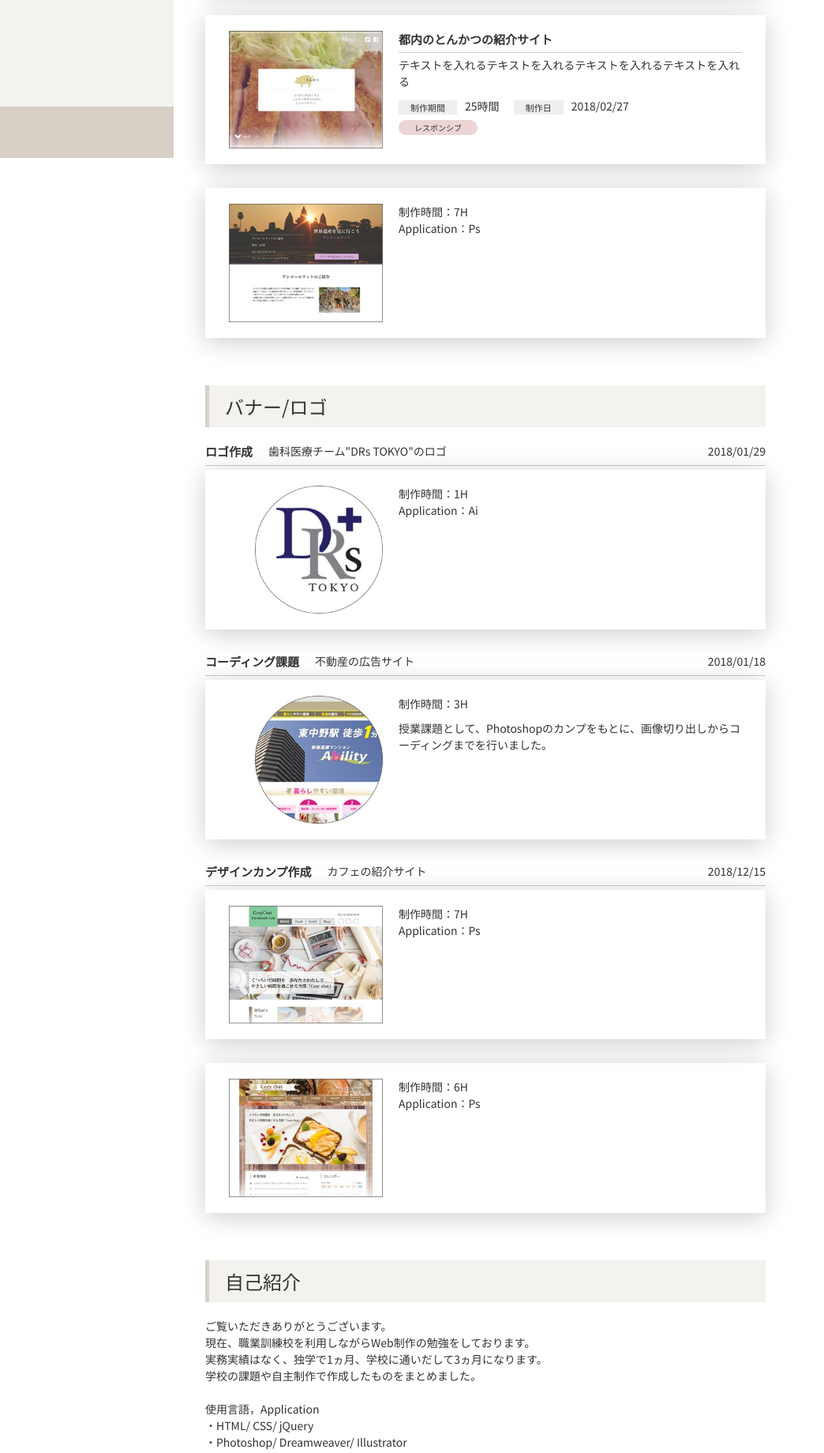
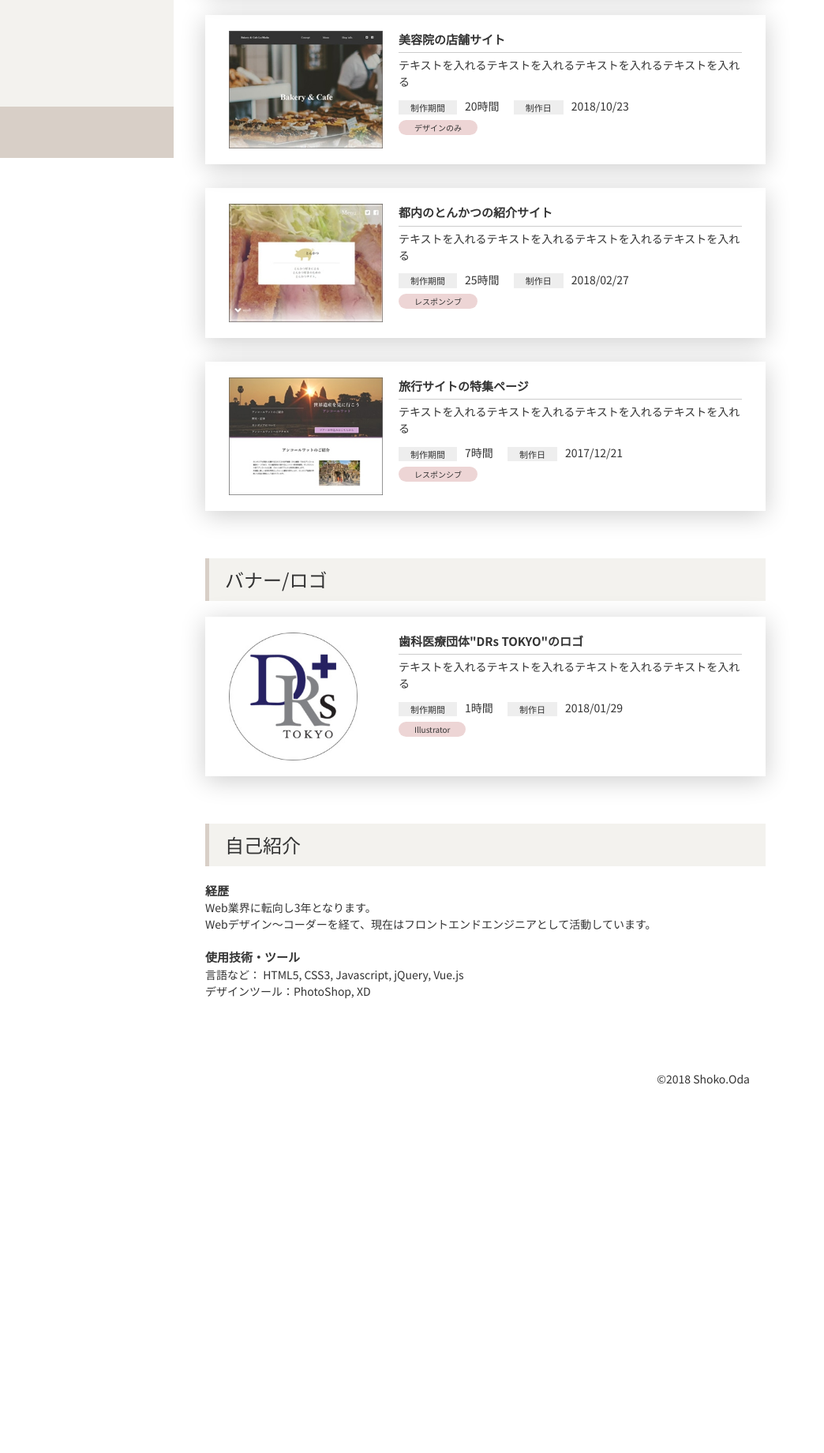
Before and after one commit to iiishokoiii/portfolio, a plain HTML site: page index.html in a window 1280 px wide. Shown: the part 600-2440 px from the top of the page at 79% size, without its empty margins (0-1044 px from the left). After the commit the page ends 2017 px from the top, so only its background shows below. Drawn offline with Linux system fonts and the light colour scheme; some packages are replaced by stand-ins of ours; a script that the page names is missing.

Commit message:
美容院サイトを追加、サムネイルのスタイルを調整

```diff
--- a/css/portfolio-style.css
+++ b/css/portfolio-style.css
@@ -247,10 +247,8 @@ p {
   position: relative;
 }
 .c-item__img--circle {
-  border-radius: 50%;
-  background-color: #fff;
   width: 25%;
-  margin-left: 5%;
+  margin-right: 5%;
 }
 .c-item__img img {
   max-width: 100%;
--- a/index.html
+++ b/index.html
@@ -90,11 +90,6 @@
       <section class="c-section u-clx" id="website">
         <h2 class="c-ttl-lv2">Webサイト</h2>
         <div class="c-item u-clx">
-          <!-- <div class="c-item-ttl u-clx">
-            <h3>所澤神明社</h3>
-            <p class="c-item-ttl__txt">所澤神明社のテストサイト</p>
-            <p class="c-item-ttl__date">2018/03/27</p>
-          </div> -->
           <div class="c-item__content u-clx">
             <p class="c-item__img">
               <a
@@ -126,7 +121,7 @@
           <div class="c-item__content u-clx">
             <p class="c-item__img">
               <a
-                href="https://o-d-a-web.com/portfolio/bakerycafe/l"
+                href="https://o-d-a-web.com/portfolio/bakerycafe/"
                 target="_blank"
                 ><img
                   src="./portfoliopages/img/thum-bakerycafe.jpg"
@@ -145,6 +140,33 @@
               </p>
               <p class="u-mt5">
                 <span class="c-item__tag">レスポンシブ</span>
+              </p>
+            </div>
+          </div>
+        </div>
+
+        <div class="c-item u-clx">
+          <div class="c-item__content u-clx">
+            <p class="c-item__img">
+              <a
+                href="https://o-d-a-web.com/portfolio/mock/hairsalon1.html"
+                ><img
+                  src="./portfoliopages/img/thum-bakerycafe.jpg"
+                  alt="美容室"
+                /><span class="img-hover">view<br />more</span></a
+              >
+            </p>
+            <div class="c-item__txtarea">
+              <h3 class="c-item-ttl">美容院の店舗サイト</h3>
+              <p class="u-mb10">
+                テキストを入れるテキストを入れるテキストを入れるテキストを入れる
+              </p>
+              <p>
+                <span class="c-item__chip">制作期間</span><span class="u-mr15">20時間</span>
+                <span class="c-item__chip">制作日</span>2018/10/23</<span>
+              </p>
+              <p class="u-mt5">
+                <span class="c-item__tag">デザインのみ</span>
               </p>
             </div>
           </div>
@@ -177,11 +199,6 @@
         </div>
 
         <div class="c-item u-clx">
-          <!-- <div class="c-item-ttl u-clx">
-            <h3>アンコールワット</h3>
-            <p class="c-item-ttl__txt">旅行サイトの特集ページ</p>
-            <p class="c-item-ttl__date">2018/12/21</p>
-          </div> -->
           <div class="c-item__content u-clx">
             <p class="c-item__img">
               <a href="https://o-d-a-web.com/angkor-wat/" target="_blank"
@@ -192,8 +209,17 @@
               >
             </p>
             <div class="c-item__txtarea">
-              <p>制作時間：7H</p>
-              <p>Application：Ps</p>
+              <h3 class="c-item-ttl">旅行サイトの特集ページ</h3>
+              <p class="u-mb10">
+                テキストを入れるテキストを入れるテキストを入れるテキストを入れる
+              </p>
+              <p>
+                <span class="c-item__chip">制作期間</span><span class="u-mr15">7時間</span>
+                <span class="c-item__chip">制作日</span>2017/12/21</<span>
+              </p>
+              <p class="u-mt5">
+                <span class="c-item__tag">レスポンシブ</span>
+              </p>
             </div>
           </div>
         </div>
@@ -202,11 +228,6 @@
       <section class="u-clx c-section" id="others">
         <h2 class="c-ttl-lv2">バナー/ロゴ</h2>
         <div class="c-item u-clx">
-          <div class="c-item-ttl u-clx">
-            <h3>ロゴ作成</h3>
-            <p class="c-item-ttl__txt">歯科医療チーム"DRs TOKYO"のロゴ</p>
-            <p class="c-item-ttl__date">2018/01/29</p>
-          </div>
           <div class="c-item__content u-clx">
             <p class="c-item__img c-item__img--circle">
               <img
@@ -215,68 +236,17 @@
               /><span class="img-hover">view<br />more</span>
             </p>
             <div class="c-item__txtarea">
-              <p>制作時間：1H</p>
-              <p>Application：Ai</p>
-            </div>
-          </div>
-        </div>
-
-        <div class="c-item u-clx">
-          <div class="c-item-ttl u-clx">
-            <h3>コーディング課題</h3>
-            <p class="c-item-ttl__txt">不動産の広告サイト</p>
-            <p class="c-item-ttl__date">2018/01/18</p>
-          </div>
-          <div class="c-item__content u-clx">
-            <p class="c-item__img c-item__img--circle">
-              <a href="https://o-d-a-web.com/ability5/" target="_blank"
-                ><img
-                  src="./portfoliopages/img/thum-circle-ablity5.jpg"
-                  alt="ability5"
-                /><span class="img-hover">view<br />more</span></a
-              >
-            </p>
-            <div class="c-item__txtarea">
-              <p>制作時間：3H</p>
-              <p class="u-mt10">
-                授業課題として、Photoshopのカンプをもとに、画像切り出しからコーディングまでを行いました。
+              <h3 class="c-item-ttl">歯科医療団体"DRs TOKYO"のロゴ</h3>
+              <p class="u-mb10">
+                テキストを入れるテキストを入れるテキストを入れるテキストを入れる
               </p>
-            </div>
-          </div>
-        </div>
-
-        <div class="c-item u-clx">
-          <div class="c-item-ttl u-clx">
-            <h3>デザインカンプ作成</h3>
-            <p class="c-item-ttl__txt">カフェの紹介サイト</p>
-            <p class="c-item-ttl__date">2018/12/15</p>
-          </div>
-          <div class="c-item__content u-clx">
-            <p class="c-item__img">
-              <a href="./mock/cozychat1.html"
-                ><img
-                  src="./portfoliopages/img/thum-cozychat2.jpg"
-                  alt="ハンドメイドカフェ2"
-                /><span class="img-hover">view<br />more</span></a
-              >
-            </p>
-            <div class="c-item__txtarea">
-              <p>制作時間：7H</p>
-              <p>Application：Ps</p>
-            </div>
-          </div>
-          <div class="c-item__content u-clx">
-            <p class="c-item__img">
-              <a href="./mock/cozychat2.html"
-                ><img
-                  src="./portfoliopages/img/thum-cozychat1.jpg"
-                  alt="ハンドメイドカフェ1"
-                /><span class="img-hover">view<br />more</span></a
-              >
-            </p>
-            <div class="c-item__txtarea">
-              <p>制作時間：6H</p>
-              <p>Application：Ps</p>
+              <p>
+                <span class="c-item__chip">制作期間</span><span class="u-mr15">1時間</span>
+                <span class="c-item__chip">制作日</span>2018/01/29</<span>
+              </p>
+              <p class="u-mt5">
+                <span class="c-item__tag">Illustrator</span>
+              </p>
             </div>
           </div>
         </div>
@@ -284,15 +254,13 @@
 
       <section class="c-section u-clx" id="about">
         <h2 class="c-ttl-lv2">自己紹介</h2>
+        <h3>経歴</h3>
+        <p class="u-mb20">Web業界に転向し3年となります。<br>
+          Webデザイン〜コーダーを経て、現在はフロントエンドエンジニアとして活動しています。</p>
         <p>
-          ご覧いただきありがとうございます。<br />
-          現在、職業訓練校を利用しながらWeb制作の勉強をしております。<br />
-          実務実績はなく、独学で1ヵ月、学校に通いだして3ヵ月になります。<br />
-          学校の課題や自主制作で作成したものをまとめました。<br /><br />
-          使用言語，Application<br />
-          ・HTML/ CSS/ jQuery<br />
-          ・Photoshop/ Dreamweaver/ Illustrator
-        </p>
+        <h3>使用技術・ツール</h3>
+        <p>言語など： HTML5, CSS3, Javascript, jQuery, Vue.js</p>
+        <p>デザインツール：PhotoShop, XD</p>
       </section>
 
       <p class="pagetop">
```
Also changed, not shown: mock/hairsalon1.html (added, +31 -0 lines), mock/img/hairsalon1.jpg (added).
